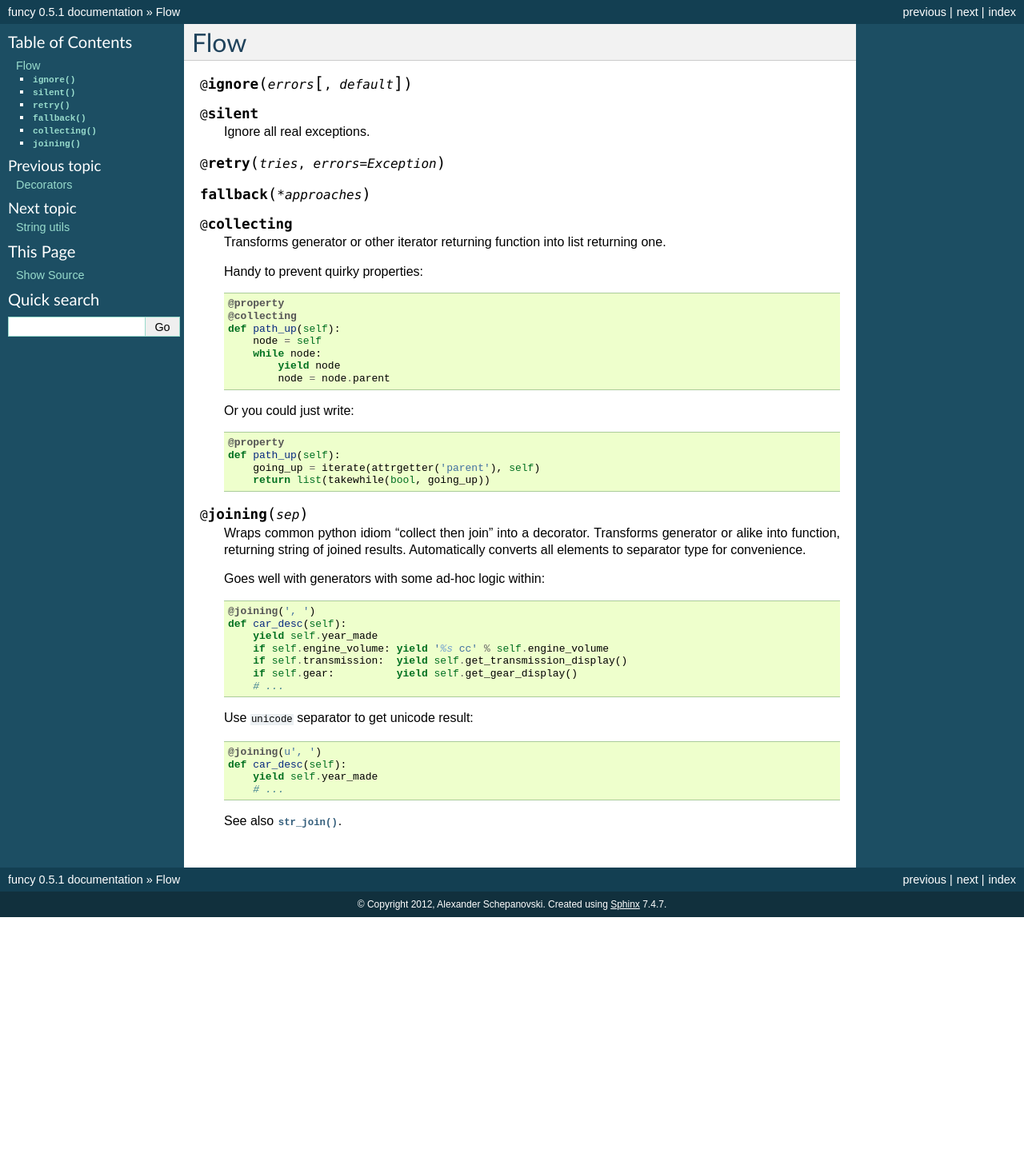
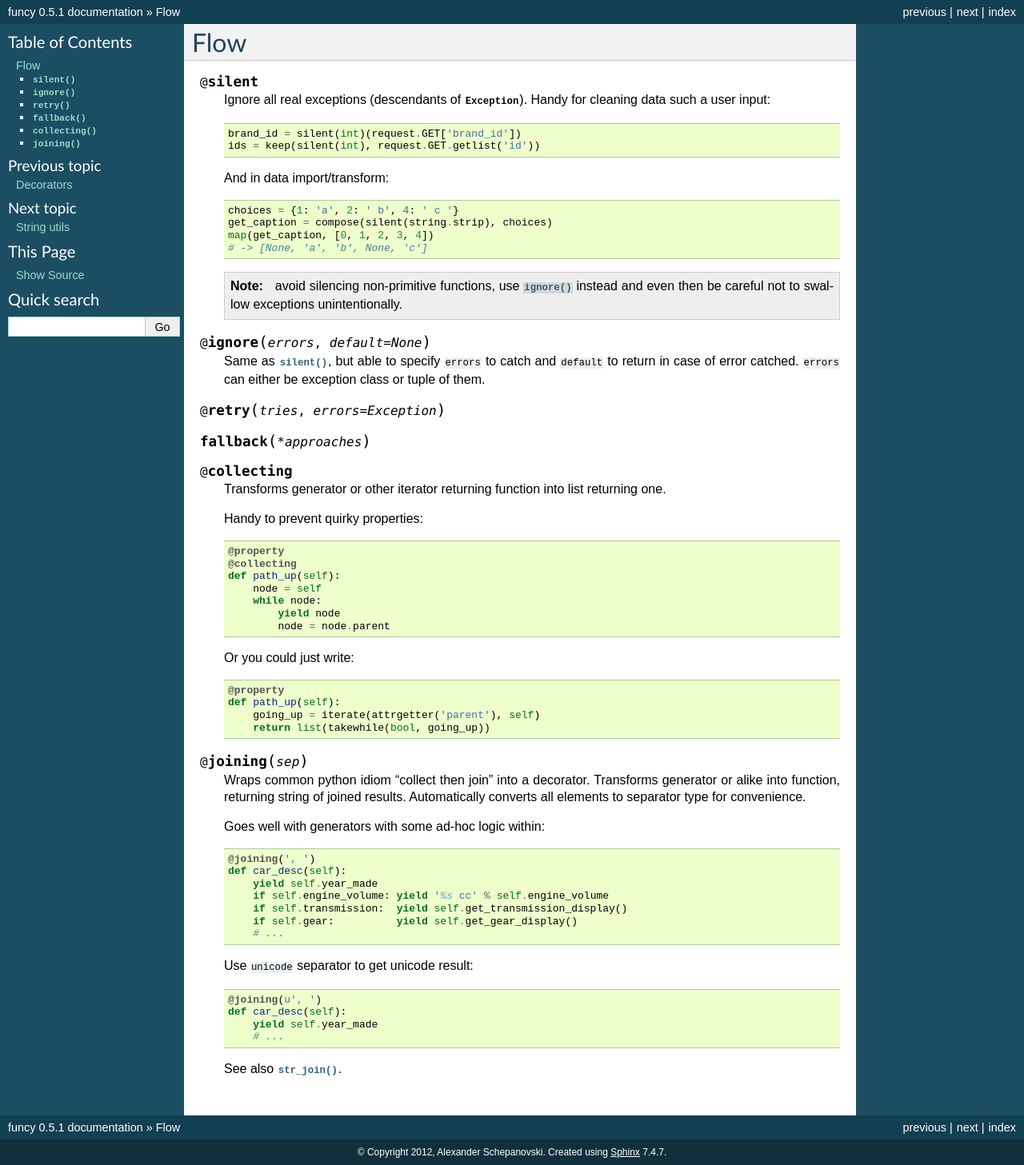
Before and after one commit to Jamaal224/funcy, a Sphinx documentation site: the page built from docs/flow.rst, in a window 1280 px wide. Shown: the whole page at 80% size. Built offline with Sphinx 7.4.7, drawn with Linux system fonts in a browser that asks for light colours; pages that are not in the unit, such as notebooks, are missing from menus; before the commit the page ends 1147 px from its top, so only the background shows below that.

Commit message:
Docs for @silent and @ignore()

```diff
--- a/docs/flow.rst
+++ b/docs/flow.rst
@@ -1,12 +1,27 @@
 Flow
 ====
 
-.. decorator:: ignore(errors, [default])
+.. decorator:: silent
+
+    Ignore all real exceptions (descendants of :class:`Exception`). Handy for cleaning data such a user input::
 
 
-.. decorator:: silent
+        brand_id = silent(int)(request.GET['brand_id'])
+        ids = keep(silent(int), request.GET.getlist('id'))
 
-    Ignore all real exceptions.
+    And in data import/transform::
+
+        choices = {1: 'a', 2: ' b', 4: ' c '}
+        get_caption = compose(silent(string.strip), choices)
+        map(get_caption, [0, 1, 2, 3, 4])
+        # -> [None, 'a', 'b', None, 'c']
+
+    .. note:: avoid silencing non-primitive functions, use :func:`ignore` instead and even then be careful not to swallow exceptions unintentionally.
+
+
+.. decorator:: ignore(errors, default=None)
+
+    Same as :func:`silent`, but able to specify ``errors`` to catch and ``default`` to return in case of error catched. ``errors`` can either be exception class or tuple of them.
 
 
 .. decorator:: retry(tries, errors=Exception)
```
